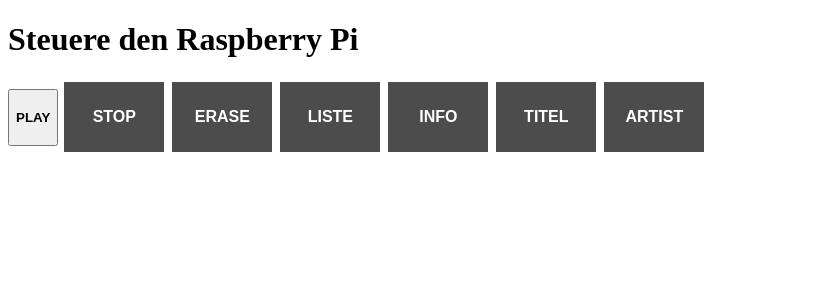
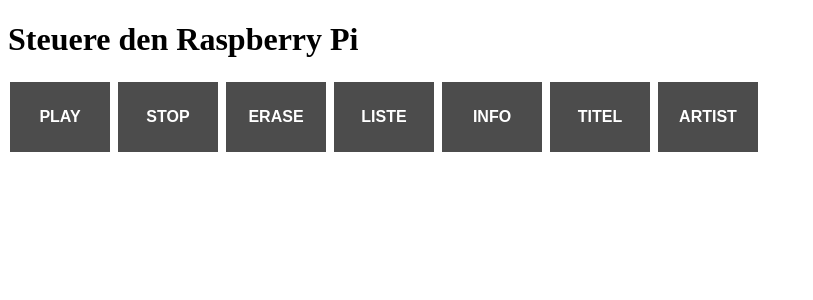
Before and after one commit to HaraldRau/radiopi, a Flask app: page / in a window 1280 px wide. Shown: the top 300 px of the page, without its empty margins (0-813 px from the left). Run offline with Flask 3, Linux system fonts and the light colour scheme.

Commit message:
Update index.html

```diff
--- a/webinterface/templates/index.html
+++ b/webinterface/templates/index.html
@@ -36,7 +36,7 @@
 </head>
 <body>
     <h1>Steuere den Raspberry Pi</h1>
-    <button onclick="sendCommand('mocp_play')"><h4>PLAY</h4></button>
+    <button class="button" onclick="sendCommand('mocp_play')"><h4>PLAY</h4></button>
     <!-- <button onclick="sendCommand('mocp_play')"><img src="play.png"><h4>PLAY</h4></button>-->
     <button class="button" onclick="sendCommand('mocp_stop')"><h4>STOP</h4></button>
     <button class="button" onclick="sendCommand('mocp_erase')"><h4>ERASE</h4></button>
```
